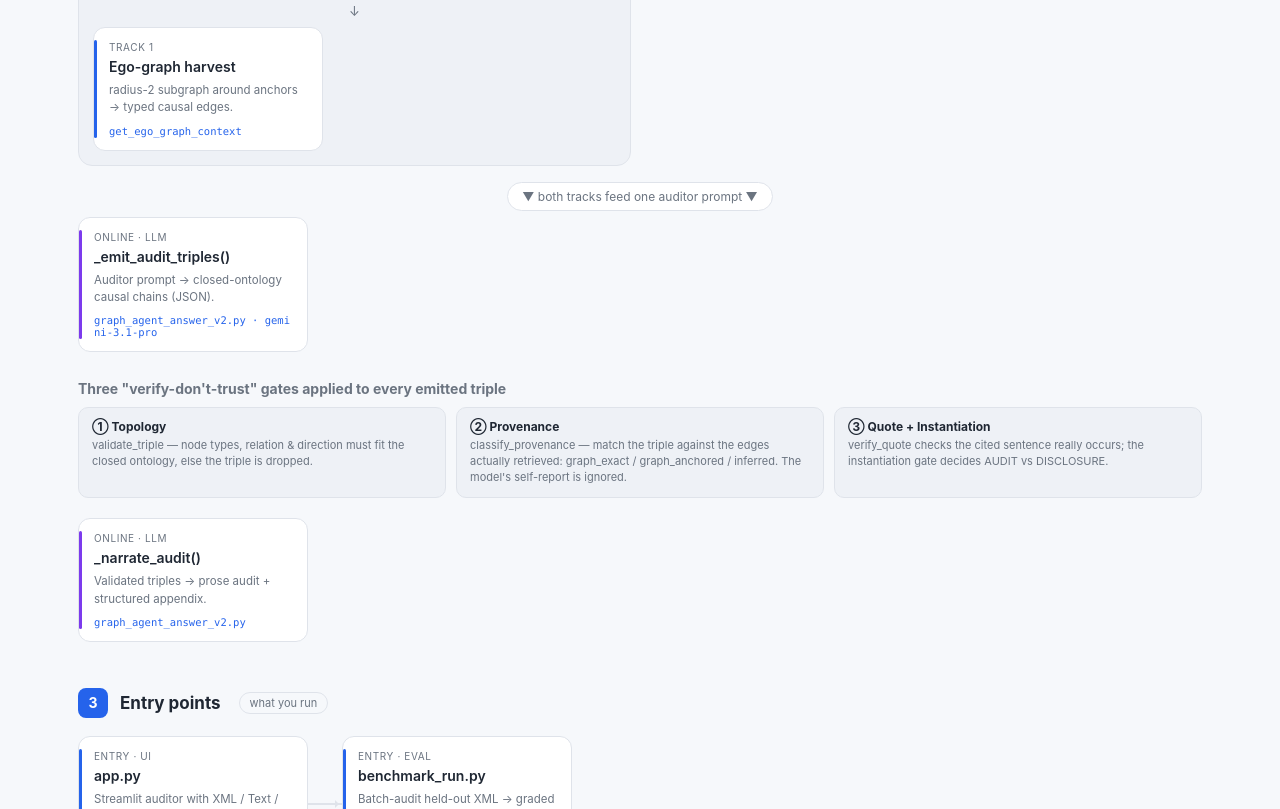
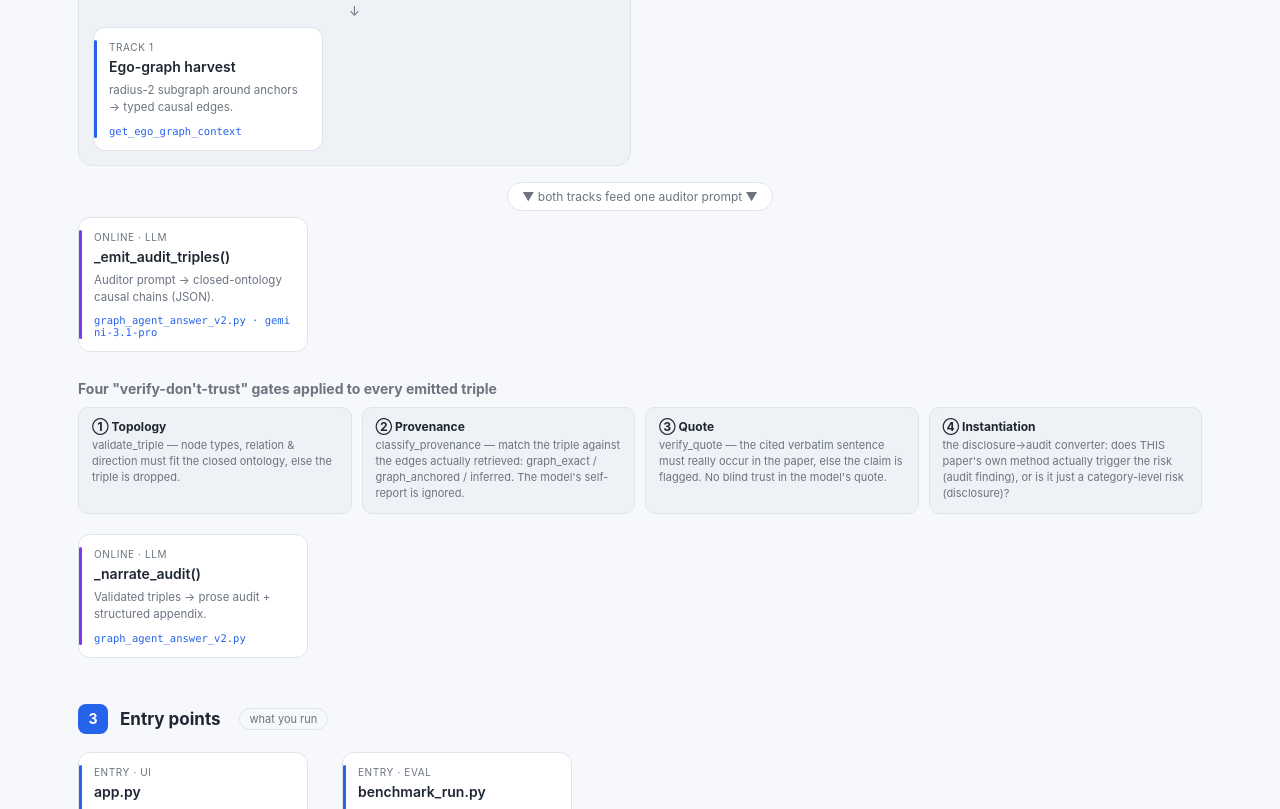
Before and after one commit to YuhanJiang415/GeoAI-Ethics-Agent, a plain HTML site: page workflow.html in a window 1280 px wide. Shown: the part 1122-1931 px from the top of the page. Drawn offline with Linux system fonts and the light colour scheme.

Commit message:
workflow: promote Instantiation to a standalone 4th verify gate
Split the combined Quote+Instantiation gate: ③ Quote (verify_quote) and
④ Instantiation (the audit-vs-disclosure converter), since instantiation is
the core point distinguishing a disclosure from an audit finding. Updated
counts (3 -> 4 gates) on workflow and index.

Co-Authored-By: Claude Opus 4.8 <noreply@anthropic.com>

```diff
--- a/workflow.html
+++ b/workflow.html
@@ -119,7 +119,7 @@
       <div class="topstat"><div class="n">301</div><div class="l">graph nodes</div></div>
       <div class="topstat"><div class="n">207</div><div class="l">causal edges</div></div>
       <div class="topstat"><div class="n">1107</div><div class="l">FAISS chunks</div></div>
-      <div class="topstat"><div class="n">3</div><div class="l">verification gates</div></div>
+      <div class="topstat"><div class="n">4</div><div class="l">verification gates</div></div>
     </div>
   </header>
 
@@ -165,7 +165,7 @@
     <div class="row" id="row-emit"></div>
 
     <div class="phase-hd" style="margin:22px 0 10px">
-      <h2 style="font-size:14px;color:var(--mut)">Three "verify-don't-trust" gates applied to every emitted triple</h2>
+      <h2 style="font-size:14px;color:var(--mut)">Four "verify-don't-trust" gates applied to every emitted triple</h2>
     </div>
     <div class="gates" id="gates"></div>
 
@@ -257,7 +257,7 @@ const STAGES = {
   emit:{ct:"online · LLM",t:"_emit_audit_triples()",file:"graph_agent_answer_v2.py · gemini-3.1-pro",color:"var(--run)",
     ds:"Auditor prompt → closed-ontology causal chains (JSON).",
     body:`<p>The slow reasoning model (<code>gemini-3.1-pro-preview</code>) receives Track-1 edges + Track-2 chunks + the audited text and emits causal chains as strict JSON, parsed by <code>robust_parse</code>.</p>
-      <p>Every emitted triple then runs the three gates →</p>`},
+      <p>Every emitted triple then runs the four gates →</p>`},
   narrate:{ct:"online · LLM",t:"_narrate_audit()",file:"graph_agent_answer_v2.py",color:"var(--run)",
     ds:"Validated triples → prose audit + structured appendix.",
     body:`<p>A second reasoning pass turns ONLY the validated triples into a 3-paragraph prose audit, qualified by each triple's confidence and instantiation tag, with the structured triple list appended.</p>
@@ -282,12 +282,14 @@ const GATES = {
       <ul><li><b>graph_exact</b> — head, relation, tail all match a retrieved edge.</li>
       <li><b>graph_anchored</b> — the risk→impact side matches; head re-worded to the paper's vocabulary.</li>
       <li><b>inferred</b> — neither endpoint matches; the model reasoned it.</li></ul>`},
-  quote:{g:"③ Quote + Instantiation",d:"verify_quote checks the cited sentence really occurs; the instantiation gate decides AUDIT vs DISCLOSURE.",ct:"gate · evidence",t:"Quote & instantiation gates",
-    body:`<p><b>verify_quote</b> — the model's verbatim <code>input_quote</code> must actually occur (fuzzy, whitespace/case tolerant) in the paper, else flagged.</p>
-      <h4>Instantiation gate</h4><p>A batched <code>gemini-3.1-pro</code> call tests each triple's <code>condition</code> against the paper's CONTRIBUTION:</p>
-      <ul><li><b>INSTANTIATED</b> — the paper's own method triggers the risk = real <b>audit finding</b> (must cite a verifiable span).</li>
-      <li><b>POTENTIAL</b> — category-level risk this paper doesn't trigger = <b>disclosure</b>.</li>
-      <li><b>NOT_TRIGGERED</b> — the paper neutralizes it.</li></ul>`},
+  quote:{g:"③ Quote",d:"verify_quote — the cited verbatim sentence must really occur in the paper, else the claim is flagged. No blind trust in the model's quote.",ct:"gate · evidence",t:"Quote gate",
+    body:`<p><b>verify_quote</b> — the model's verbatim <code>input_quote</code> must actually occur (fuzzy: whitespace/case/OCR tolerant) in the audited paper. If it can't be matched, the quote is flagged as unverified rather than trusted — so a fabricated or paraphrased "quote" never passes as evidence.</p>`},
+  instantiation:{g:"④ Instantiation",d:"the disclosure→audit converter: does THIS paper's own method actually trigger the risk (audit finding), or is it just a category-level risk (disclosure)?",ct:"gate · audit vs disclosure",t:"Instantiation gate",
+    body:`<p>The core point that separates an <b>audit finding</b> from a <b>disclosure</b>. A batched <code>gemini-3.1-pro</code> call tests each triple's <code>condition</code> against the paper's own CONTRIBUTION:</p>
+      <ul><li><b>INSTANTIATED</b> — the paper's own method performs the triggering action = a real <b>audit finding</b>. Must cite a verbatim span from the contribution, which is re-checked with <code>verify_quote</code>; if the span can't be verified it's downgraded.</li>
+      <li><b>POTENTIAL</b> — the technique is associated with this risk in general, but this paper doesn't trigger it = <b>disclosure</b>.</li>
+      <li><b>NOT_TRIGGERED</b> — the paper does the opposite / already neutralizes it.</li></ul>
+      <p>This is why a well-grounded triple (passes ①–③) can still be reported only as a disclosure: grounding ≠ instantiation.</p>`},
 };
 
 /* ---------- render ---------- */
```
Also changed, not shown: index.html (+1 -1 lines).
